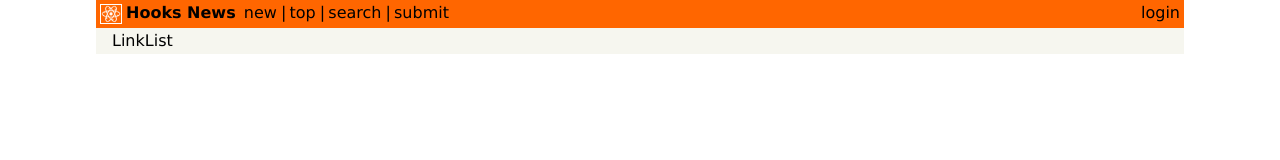
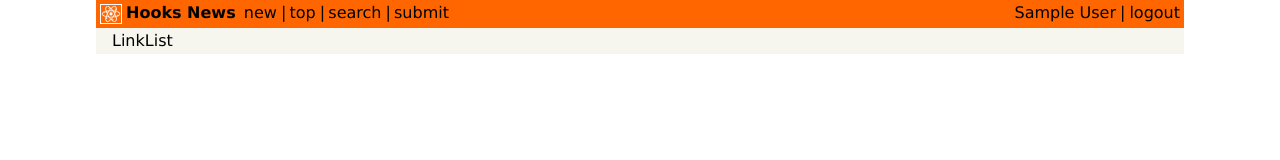
Before and after one commit to louiswongdev/hackernews-with-firebase, a React (Create React App) app: page /top in a window 1280 px wide. Shown: the top 160 px of the page. Built offline with nearby package versions, Linux system fonts and the light colour scheme; no server answers; sample sign-in values are in the browser's storage.

Commit message:
Added Context API to pass down user and firebase instance in app

```diff
--- a/src/components/App.js
+++ b/src/components/App.js
@@ -7,10 +7,14 @@ import LinkList from './Link/LinkList';
 import SearchLinks from './Link/SearchLinks';
 import LinkDetail from './Link/LinkDetail';
 import Header from './Header';
+import useAuth from './Auth/useAuth';
+import { firebase, FirebaseContext } from '../firebase';
 
 function App() {
+  const user = useAuth();
   return (
     <BrowserRouter>
+      <FirebaseContext.Provider value={{ user, firebase }}>
         <div className="app-container">
           <Header />
           <div className="route-container">
@@ -26,6 +30,7 @@ function App() {
             </Switch>
           </div>
         </div>
+      </FirebaseContext.Provider>
     </BrowserRouter>
   );
 }
--- a/src/components/Auth/Login.js
+++ b/src/components/Auth/Login.js
@@ -1,7 +1,7 @@
 import React, { useState } from 'react';
 import useFormValidation from './useFormValidation';
 import validateLogin from './validateLogin';
-import firebase from '../../firebase';
+import { firebase } from '../../firebase';
 
 const INITIAL_STATE = {
   name: '',
--- a/src/components/Auth/useAuth.js
+++ b/src/components/Auth/useAuth.js
@@ -1,5 +1,5 @@
 import React, { useEffect, useState } from 'react';
-import firebase from '../../firebase';
+import { firebase } from '../../firebase';
 
 function useAuth() {
   const [authUser, setAuthUser] = useState(null);
--- a/src/components/Header.js
+++ b/src/components/Header.js
@@ -1,7 +1,9 @@
-import React from 'react';
+import React, { useContext } from 'react';
 import { withRouter, NavLink } from 'react-router-dom';
+import { FirebaseContext } from '../firebase';
 
 function Header() {
+  const { user, firebase } = useContext(FirebaseContext);
   return (
     <div className="header">
       <div className="flex">
@@ -26,9 +28,17 @@ function Header() {
         </NavLink>
       </div>
       <div className="flex">
-        <NavLink to="/login" className="header-link">
-          login
-        </NavLink>
+        {user ? (
+          <>
+            <div className="header-name">{user.displayName}</div>
+            <div className="divider">|</div>
+            <div className="header-button">logout</div>
+          </>
+        ) : (
+          <NavLink to="/login" className="header-link">
+            login
+          </NavLink>
+        )}
       </div>
     </div>
   );
--- a/src/components/Link/LinkList.js
+++ b/src/components/Link/LinkList.js
@@ -1,10 +1,6 @@
 import React from 'react';
-import useAuth from '../Auth/useAuth';
 
 function LinkList(props) {
-  const user = useAuth();
-  console.log({ user });
-
   return <div>LinkList</div>;
 }
 
--- /dev/null
+++ b/src/firebase/context.js
@@ -0,0 +1,5 @@
+import React, { createContext } from 'react';
+
+const FirebaseContext = createContext(null);
+
+export default FirebaseContext;
```
Also changed, not shown: src/firebase/index.js (+7 -2 lines). Lines whose indentation alone changed are shown as unchanged.
